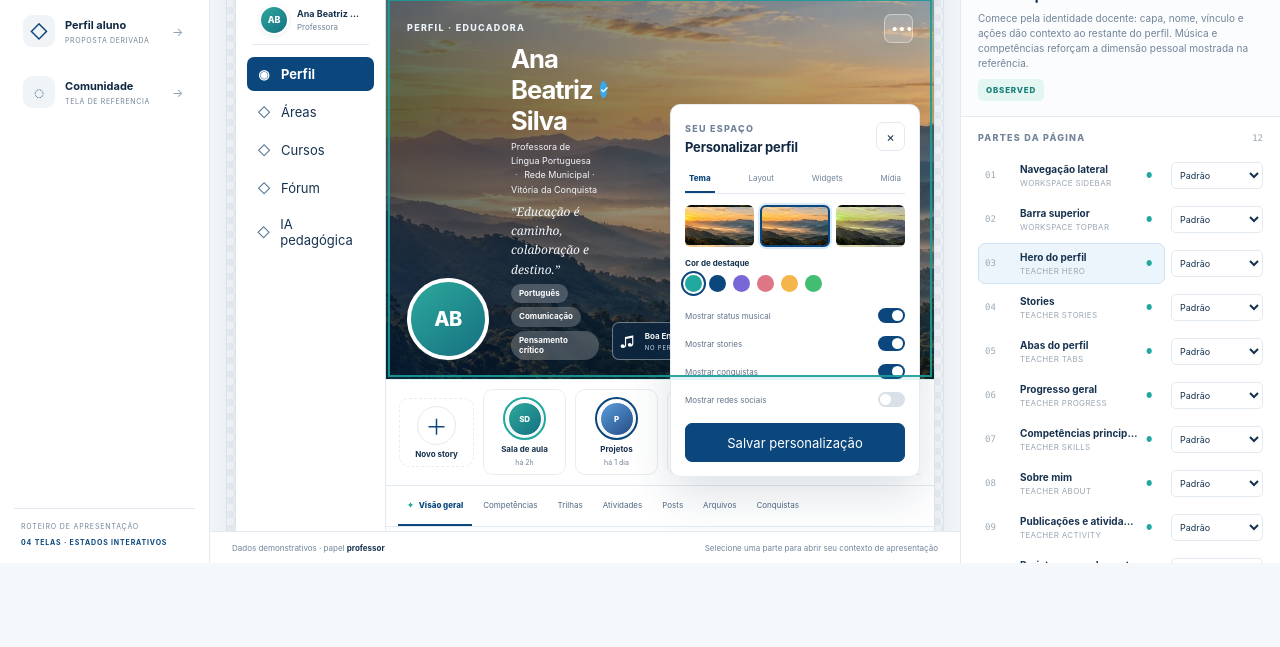
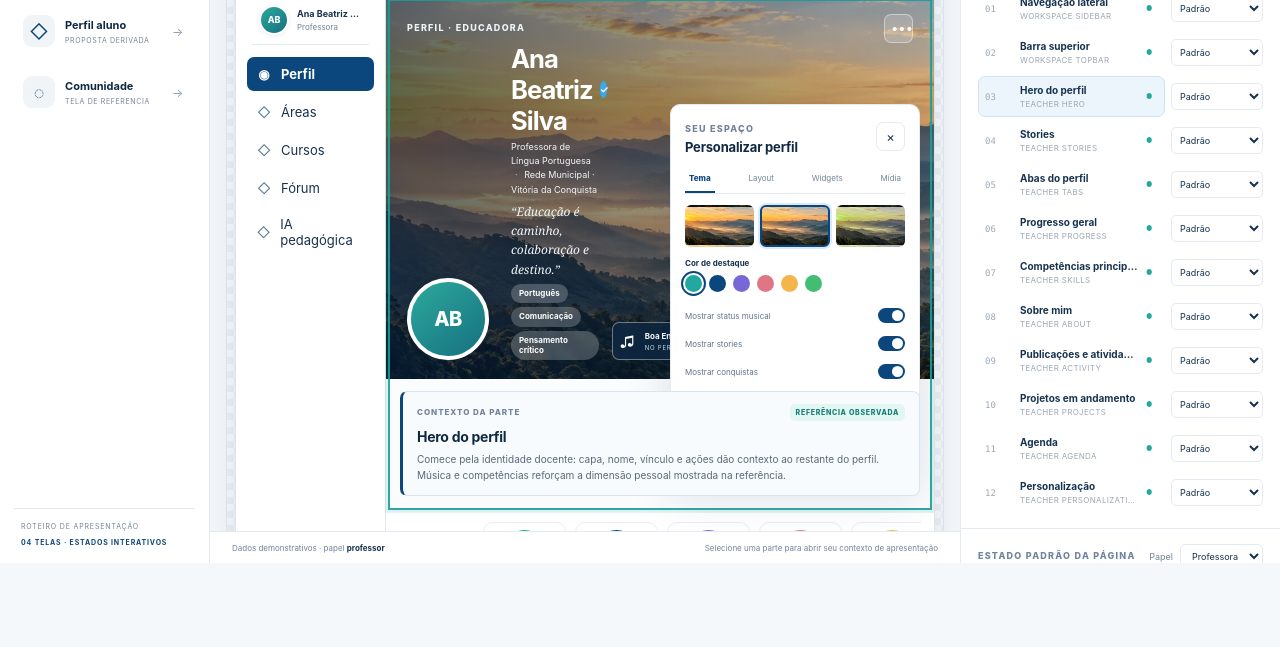
Before and after one commit to glaucodeveloper/lumira-frontend-cognoscere, a website built with Vite: page index.html in a window 1280 px wide. Shown: the part 237-884 px from the top of the page. After the commit the page ends 800 px from the top, so only its background shows below. Built offline with nearby package versions, Linux system fonts and the light colour scheme.

Commit message:
Embed part presentation in preview content

```diff
--- a/src/componenting-demo-lab.css
+++ b/src/componenting-demo-lab.css
@@ -425,25 +425,6 @@ lumira-page-part {
   font-size: 10px;
   line-height: 1.55;
 }
-.lm-selection-summary {
-  display: grid;
-  gap: 8px;
-  background: #fbfcfd;
-}
-.lm-selection-summary>b {
-  color: var(--lm-ink-strong);
-  font-size: 14px;
-  font-weight: 650;
-}
-.lm-selection-summary>p {
-  margin: 0;
-  color: var(--lm-muted);
-  font-size: 10px;
-  line-height: 1.5;
-}
-.lm-selection-summary .lm-evidence-badge {
-  justify-self: start;
-}
 .lm-inspector-section-heading {
   display: flex;
   align-items: center;
@@ -678,6 +659,48 @@ lumira-page-part {
 .lm-page-part {
   position: relative;
   min-width: 0;
+}
+.lm-part-presentation {
+  position: relative;
+  z-index: 9;
+  display: grid;
+  gap: 7px;
+  margin: 12px 14px 16px;
+  padding: 12px 14px;
+  border: 1px solid #d8e4ef;
+  border-left: 3px solid var(--lm-brand);
+  border-radius: 7px;
+  background: #f8fbfe;
+  color: var(--lm-ink);
+}
+.lm-part-presentation>header {
+  display: flex;
+  align-items: center;
+  justify-content: space-between;
+  gap: 10px;
+}
+.lm-part-presentation .lm-eyebrow {
+  color: var(--lm-muted);
+  font-size: 8px;
+  letter-spacing: .12em;
+}
+.lm-part-presentation .lm-evidence-badge {
+  padding: 4px 6px;
+  font-size: 7px;
+}
+.lm-part-presentation>h3 {
+  margin: 0;
+  color: var(--lm-ink-strong);
+  font-family: var(--lm-font-display);
+  font-size: 14px;
+  font-weight: 650;
+  letter-spacing: -.02em;
+}
+.lm-part-presentation>p {
+  margin: 0;
+  color: #586879;
+  font-size: 10px;
+  line-height: 1.55;
 }
 .lm-page-part.is-selected::after {
   position: absolute;
--- a/src/componenting-demo-lab.ts
+++ b/src/componenting-demo-lab.ts
@@ -359,12 +359,11 @@ export function componentingDemoLab({ screens, fixtures }: { screens: readonly R
         + '<footer class="lm-preview-footer"><span>Dados demonstrativos · papel <b>' + e(this.state.role) + '</b></span><span>Selecione uma parte para abrir seu contexto de apresentação</span></footer></section>'
         + '<aside class="lm-inspector"><header class="lm-inspector-heading"><div><span class="lm-eyebrow">GUIA DE APRESENTAÇÃO</span><h2>Partes desta página</h2></div><span class="lm-inspector-mark">L</span></header>'
         + '<section class="lm-inspector-section lm-presentation-overview"><span class="lm-eyebrow">LEITURA DA TELA</span><p>' + e(screen.presentation) + '</p></section>'
-        + '<section class="lm-inspector-section lm-selection-summary"><span class="lm-eyebrow">PARTE EM FOCO</span><b>' + e(selectedRegion?.title ?? screen.title) + '</b><p>' + e(selectedRegion?.presentation ?? selectedRegion?.description ?? screen.presentation) + '</p><span class="lm-evidence-badge ' + e(selectedRegion?.evidence ?? screen.evidence) + '">' + e(selectedRegion?.evidence ?? screen.evidence) + '</span></section>'
         + '<section class="lm-inspector-section"><header class="lm-inspector-section-heading"><span class="lm-eyebrow">PARTES DA PÁGINA</span><small>' + String(screen.regions.length).padStart(2, '0') + '</small></header><nav class="lm-component-list">' + componentButtons + '</nav></section>'
         + '<section class="lm-inspector-section lm-controls-section"><header class="lm-inspector-section-heading"><span class="lm-eyebrow">ESTADO PADRÃO DA PÁGINA</span><label class="lm-role-picker">Papel<select data-role-select><option value="professor" ' + (this.state.role === 'professor' ? 'selected' : '') + '>Professora</option><option value="aluno" ' + (this.state.role === 'aluno' ? 'selected' : '') + '>Estudante</option><option value="visitante" ' + (this.state.role === 'visitante' ? 'selected' : '') + '>Visitante</option></select></label></header>'
         + '<div class="lm-state-controls">' + statusControls + '</div><p class="lm-state-help">Cada parte pode sobrescrever este estado na lista.</p></section>'
         + '<section class="lm-inspector-section lm-fixture-section"><header class="lm-inspector-section-heading"><span class="lm-eyebrow">DADOS DE DEMONSTRAÇÃO</span><small>EDITÁVEIS</small></header><div class="lm-fixture-mount"></div></section>'
-        + '<footer class="lm-inspector-footer">Use o índice para trocar de tela e selecione uma parte para abrir seu contexto de apresentação.</footer></aside></div>';
+        + '<footer class="lm-inspector-footer">A explicação aparece dentro da parte selecionada na prévia, junto ao conteúdo demonstrado.</footer></aside></div>';
       const editor = document.createElement('demo-data-editor') as DemoDataEditorElement;
       editor.configure(screen.fixtureKey, data);
       const slots: Array<[string, HTMLElement]> = [
--- a/src/components.ts
+++ b/src/components.ts
@@ -331,7 +331,10 @@ function labNumber(data: ComponentFixture, key: string, fallback = 0): number {
 function labList<T = unknown>(data: ComponentFixture, key: string): T[] { return Array.isArray(data[key]) ? data[key] as T[] : []; }
 type DemoPagePartProps = {
   id: string;
+  title: string;
   content: string;
+  presentation: string;
+  evidence: ReferenceEvidence;
   selectedId: string;
   className: string;
   situation: ComponentMockSituation;
@@ -371,9 +374,13 @@ function labPart(id: string, content: string, selectedId: string, className = ''
   if (!activePageComposition) throw new Error('Parte de página criada fora da composição de um componente de página.');
   const part = activePageComposition.existing.get(id) ?? document.createElement('lumira-page-part') as DemoPagePartElement;
   const situation = activePageComposition.situation;
+  const region = referenceScreenSpecs.find(screen => screen.id === situation.screenId)?.regions.find(item => item.id === id);
   part.configure({
     id,
+    title: region?.title ?? id.replaceAll('-', ' '),
     content,
+    presentation: region?.presentation ?? '',
+    evidence: region?.evidence ?? 'derived',
     selectedId,
     className,
     situation: { ...situation, status: situation.componentStates?.[id] ?? situation.status },
@@ -656,7 +663,7 @@ export function registerComponentElements(): void {
       constructor() {
         super();
         this.transitions = componentState<DemoPagePartState>({
-          id: '', content: '', selectedId: '', className: '', situation: emptySituation(''),
+          id: '', title: '', content: '', presentation: '', evidence: 'derived', selectedId: '', className: '', situation: emptySituation(''),
           interaction: { groups: {}, toggles: {}, fields: {}, publications: [], actions: {}, feedback: '' },
         });
         this.state = this.transitions.next().value;
@@ -889,17 +896,26 @@ export function registerComponentElements(): void {
         this.render();
       }
       private render(): void {
-        const { id, content, selectedId, className, situation } = this.state;
+        const { id, title, content, presentation, evidence, selectedId, className, situation } = this.state;
         this.className = 'lm-page-part ' + e(className) + (id === selectedId ? ' is-selected' : '');
         this.dataset.componentId = id;
-        this.setAttribute('aria-label', id.replaceAll('-', ' '));
+        this.setAttribute('aria-label', title);
         this.setAttribute('role', 'region');
         this.dataset.mockScreen = situation.screenId;
         this.dataset.mockFixture = situation.fixtureKey;
         this.dataset.mockRole = situation.role;
         this.dataset.mockStatus = situation.status;
         this.dataset.selectedRegion = situation.selectedRegionId;
-        this.innerHTML = content + componentStateLayer(situation.status);
+        const evidenceLabels: Record<ReferenceEvidence, string> = {
+          observed: 'Referência observada',
+          derived: 'Composição derivada',
+          'navigation-only': 'Mapa de navegação',
+        };
+        const presentationBlock = id === selectedId && presentation
+          ? '<aside class="lm-part-presentation"><header><span class="lm-eyebrow">CONTEXTO DA PARTE</span><span class="lm-evidence-badge ' + e(evidence) + '">' + e(evidenceLabels[evidence]) + '</span></header>'
+            + '<h3>' + e(title) + '</h3><p>' + e(presentation) + '</p></aside>'
+          : '';
+        this.innerHTML = content + presentationBlock + componentStateLayer(situation.status);
         this.prepareControls();
         this.restoreInteraction();
       }
```
Also changed, not shown: docs/APRESENTACAO_PUBLICA.md (+1 -1 lines).
